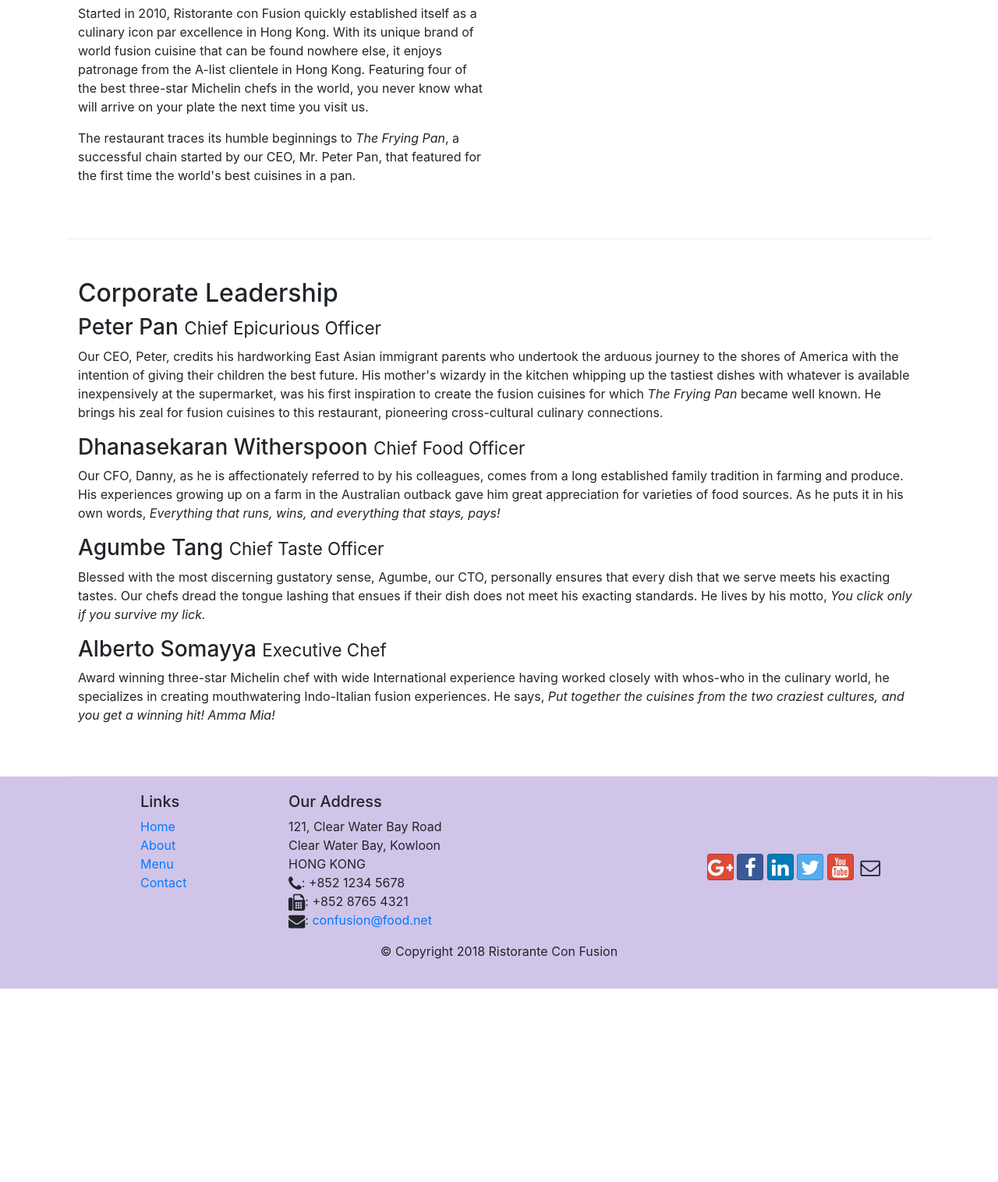
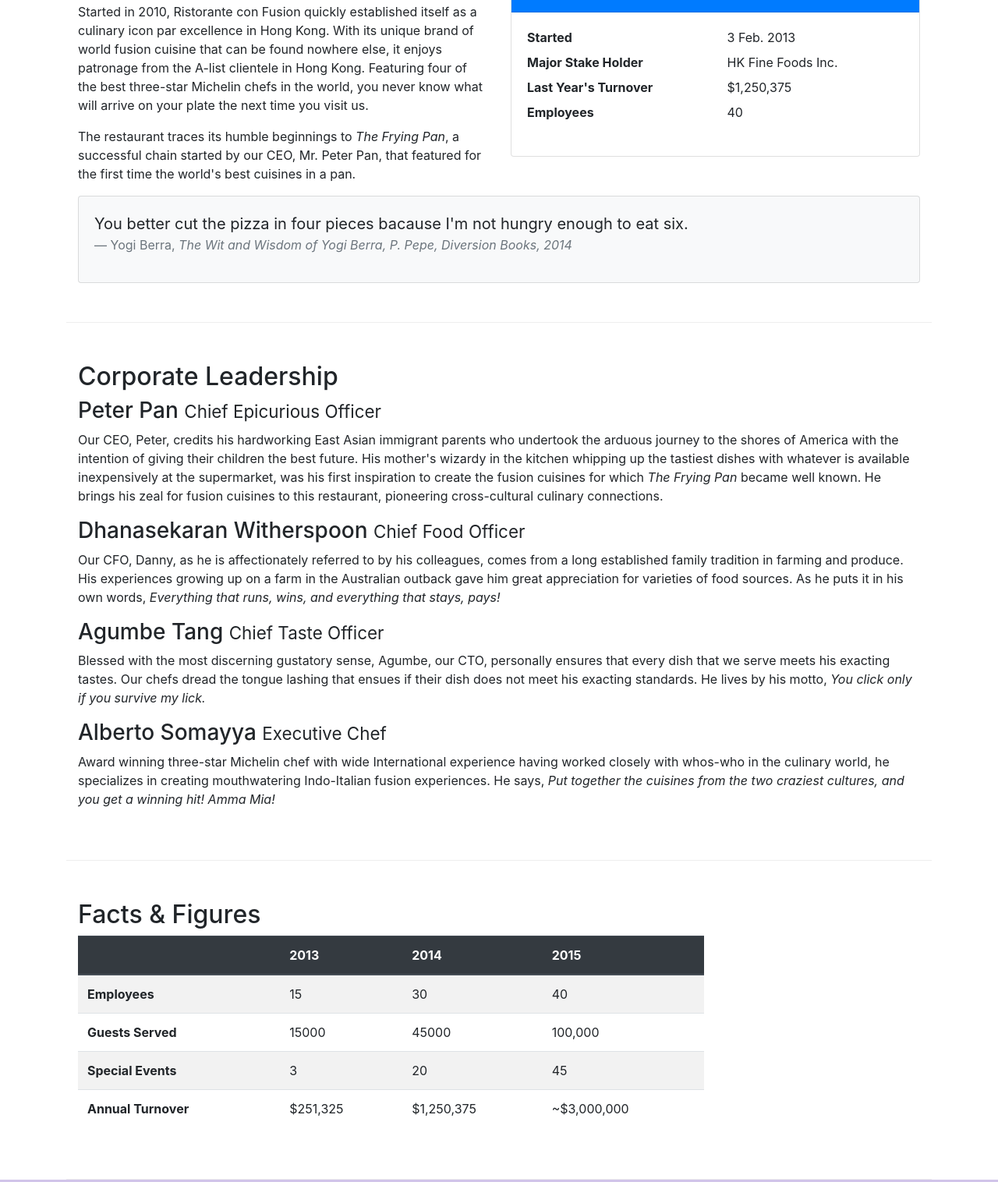
Before and after one commit to MaxxieDu/Bootstrap4, a website: page aboutus.html in a window 1280 px wide. Shown: the part 558-2074 px from the top of the page at 78% size. Before the commit the page ends 1826 px from the top, so only its background shows below. Drawn offline with nearby package versions, Linux system fonts and the light colour scheme.

Commit message:
tables cards

```diff
--- a/aboutus.html
+++ b/aboutus.html
@@ -60,18 +60,47 @@
             </div>
         </div>
 
-        <div class=" row row-content align-items-center">
+        <div class=" row row-content">
             <div class="col-12 col-sm-6">
                 <h2>Our History</h2>
                 <p>Started in 2010, Ristorante con Fusion quickly established itself as a culinary icon par excellence in Hong Kong. With its unique brand of world fusion cuisine that can be found nowhere else, it enjoys patronage from the A-list clientele in Hong Kong.  Featuring four of the best three-star Michelin chefs in the world, you never know what will arrive on your plate the next time you visit us.</p>
                 <p>The restaurant traces its humble beginnings to <em>The Frying Pan</em>, a successful chain started by our CEO, Mr. Peter Pan, that featured for the first time the world's best cuisines in a pan.</p>
             </div>
-            <div>
+            <div class="col-sm">
+                <div class="card">
+                     <h3 class="card-header bg-primary text-white">Facts At a Glance</h3>
+                     <div class="card-body">
+                         <dl class="row">
+                            <dt class="col-6">Started</dt>
+                            <dd class="col-6">3 Feb. 2013</dd>
+                            <dt class="col-6">Major Stake Holder</dt>
+                            <dd class="col-6">HK Fine Foods Inc.</dd>
+                            <dt class="col-6">Last Year's Turnover</dt>
+                            <dd class="col-6">$1,250,375</dd>
+                            <dt class="col-6">Employees</dt>
+                            <dd class="col-6">40</dd>
+                         </dl>
+                     </div>
+                </div>
+            </div>
+            <div class="col-12">
+                <div class="card card-body bg-light">
+                    <blockquote class="blockquote">
+                        <p class="mb-0">You better cut the pizza in four pieces
+                            bacause I'm not hungry enough to eat six.
+                        </p>
+                        <footer class="blockquote-footer">Yogi Berra,
+                            <cite title="Souce Title">The Wit and Wisdom of
+                                Yogi Berra, P. Pepe, Diversion Books, 2014
+                            </cite>
+                        </footer>
+                    </blockquote>
+                </div>
             </div>
         </div>
 
 
-        <div class=" row row-content align-items-center">
+        <div class=" row row-content">
             <div class="col-12 col-sm-12">
                 <h2>Corporate Leadership</h2>
                 <h3>Peter Pan <small>Chief Epicurious Officer</small></h3>
@@ -83,6 +112,51 @@
                 <h3>Alberto Somayya <small>Executive Chef</small></h3>
                 <p class="d-none d-sm-block">Award winning three-star Michelin chef with wide International experience having worked closely with whos-who in the culinary world, he specializes in creating mouthwatering Indo-Italian fusion experiences. He says, <em>Put together the cuisines from the two craziest cultures, and you get a winning hit! Amma Mia!</em></p>
             </div>
+       </div>
+       <div class="row row-content">
+           <div class="col-12 col-sm-9">
+                <h2>Facts &amp; Figures</h2>
+                <div class="table-responsive">
+                    <table class="table table-striped">
+                        <thead class="thead-dark">
+                            <tr>
+                                <th>&nbsp;</th>
+                                <th>2013</th>
+                                <th>2014</th>
+                                <th>2015</th>
+                            </tr>
+                        </thead>
+                        <tbody>
+                            <tr>
+                                <th>Employees</th>
+                                <td>15</td>
+                                <td>30</td>
+                                <td>40</td>
+                            </tr>
+                            <tr>
+                                <th>Guests Served</th>
+                                <td>15000</td>
+                                <td>45000</td>
+                                <td>100,000</td>
+                            </tr>
+                            <tr>
+                                <th>Special Events</th>
+                                <td>3</td>
+                                <td>20</td>
+                                <td>45</td>
+                            </tr>
+                            <tr>
+                                <th>Annual Turnover</th>
+                                <td>$251,325</td>
+                                <td>$1,250,375</td>
+                                <td>~$3,000,000</td>
+                            </tr>
+                        </tbody>
+                    </table>
+                </div>
+           </div>
+           <div class="col-12 col-sm-3">
+           </div>
        </div>
 
     </div>
```
